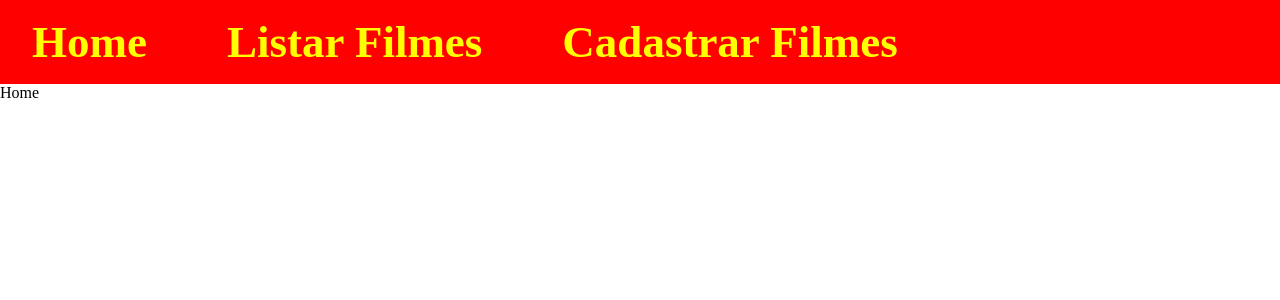
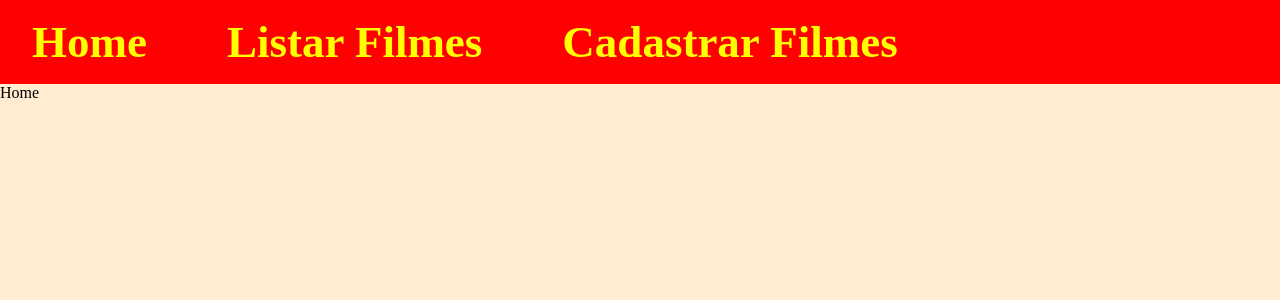
Before and after one commit to LucasYohan/PWIII-FILME-FRONT, a React (Create React App) app: page /home in a window 1280 px wide. Shown: the top 300 px of the page. Built offline with nearby package versions, Linux system fonts and the light colour scheme.

Commit message:
Navbar mudancas

```diff
--- /dev/null
+++ b/public/index.css
@@ -0,0 +1,3 @@
+body {
+    background-color: #ffecd1;
+}
--- a/public/index.html
+++ b/public/index.html
@@ -5,8 +5,9 @@
   <meta name="viewport" content="width=device-width, initial-scale=1" />
   <meta name="theme-color" content="#000000" />
   <meta name="description" content="Web site created using create-react-app" />
+  <link rel="stylesheet" href="./index.css">
 
-  <title>React App</title>
+  <title>RESENHAPOP</title>
 </head>
 
 <body>
```
Also changed, not shown: src/components/layout/Container/Container.module.css (+9 -0 lines).
